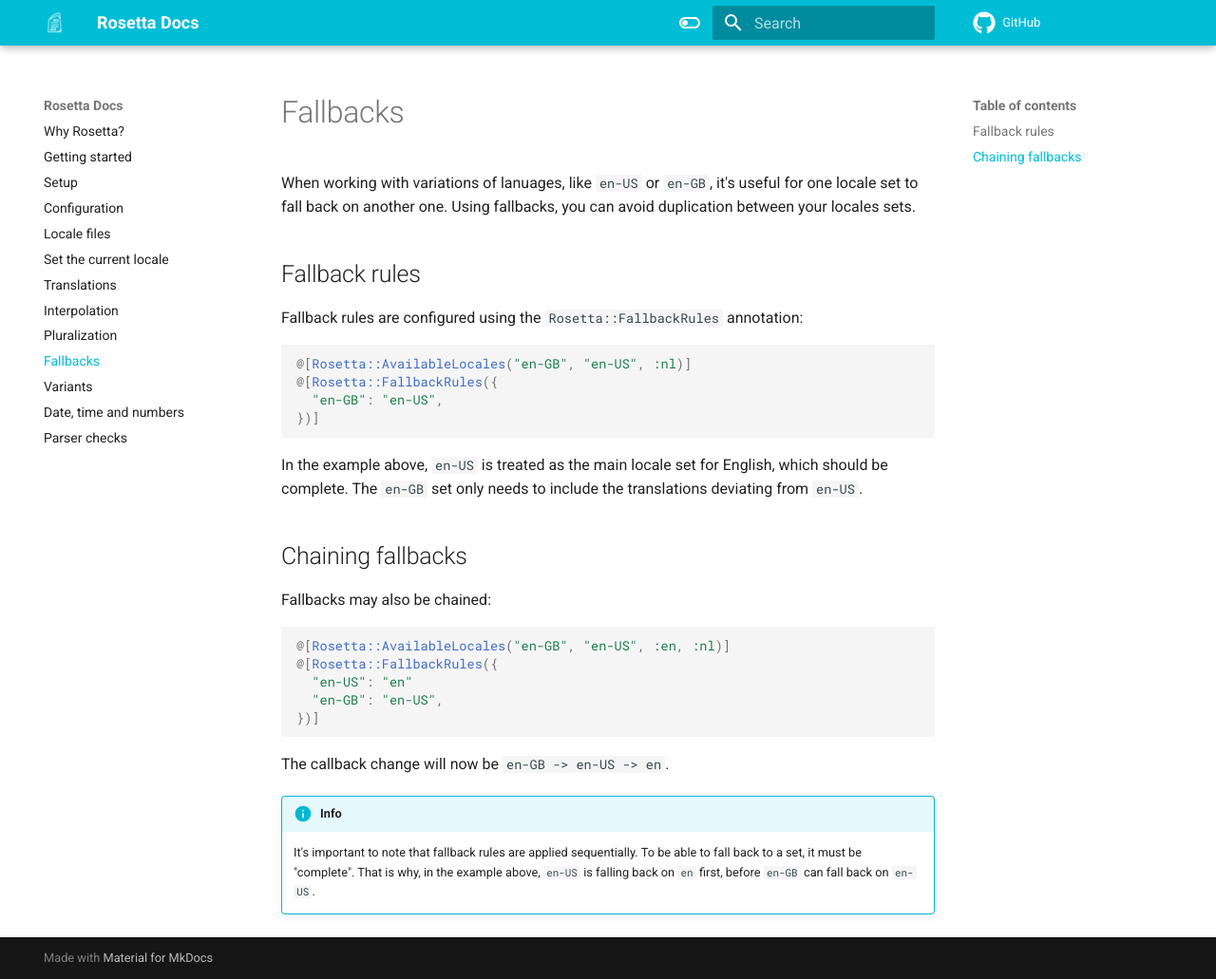
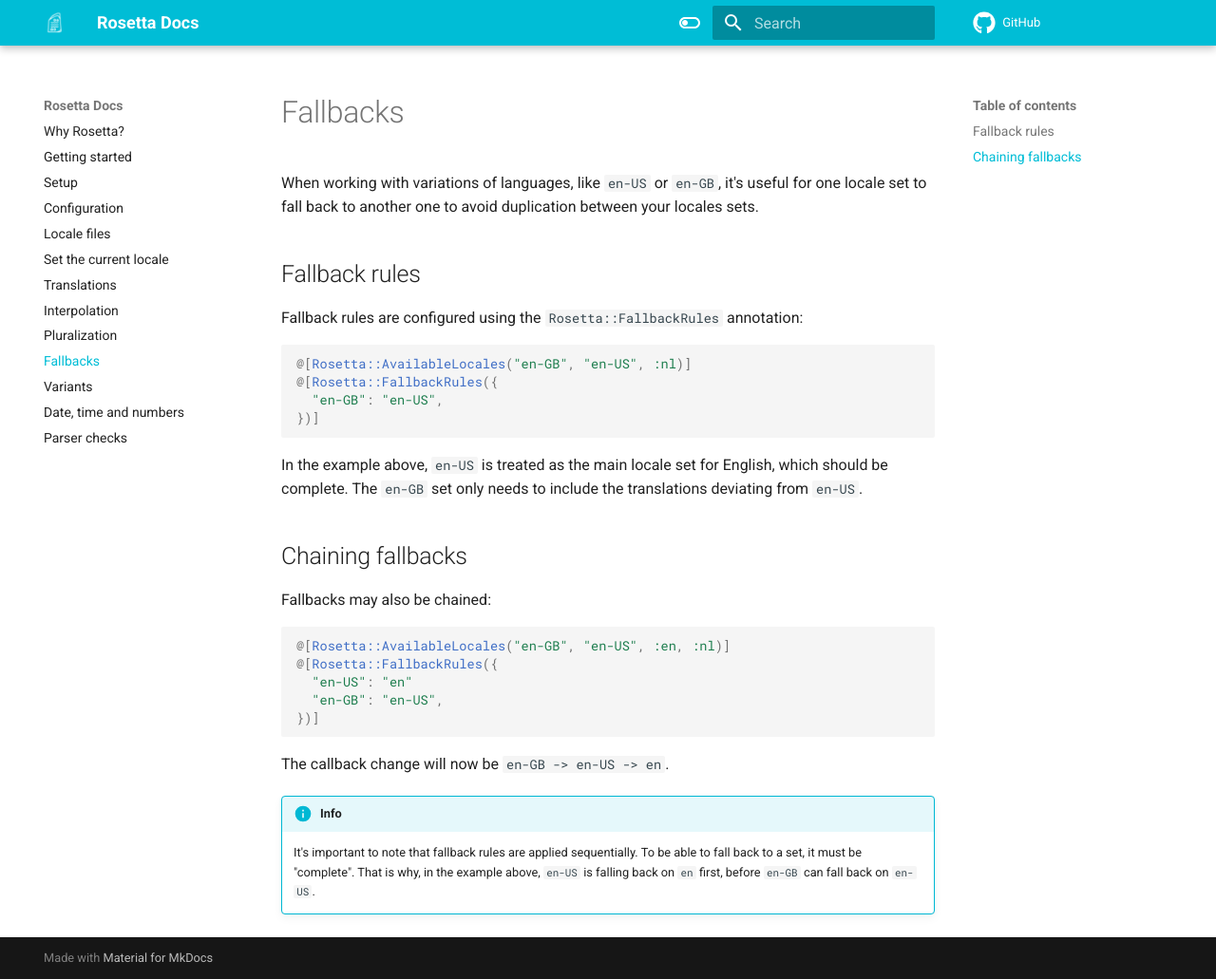
Before and after one commit to wout/rosetta, an MkDocs documentation site: the page built from docs/fallbacks.md, in a window 1280 px wide and 1031 px high. Shown: the whole window at 95% size. Built offline with MkDocs 1.6.1 and Material for MkDocs 9.7.7, drawn with Linux system fonts in a browser that asks for light colours; comment, search, counter and statistics services are not loaded; the version menu is left out.

Commit message:
docs: fix typos in locales

```diff
--- a/docs/fallbacks.md
+++ b/docs/fallbacks.md
@@ -1,6 +1,6 @@
-When working with variations of lanuages, like `en-US` or `en-GB`, it's useful
-for one locale set to fall back on another one. Using fallbacks, you can avoid
-duplication between your locales sets.
+When working with variations of languages, like `en-US` or `en-GB`, it's useful
+for one locale set to fall back to another one to avoid duplication between your
+locales sets.
 
 ## Fallback rules
 
```
